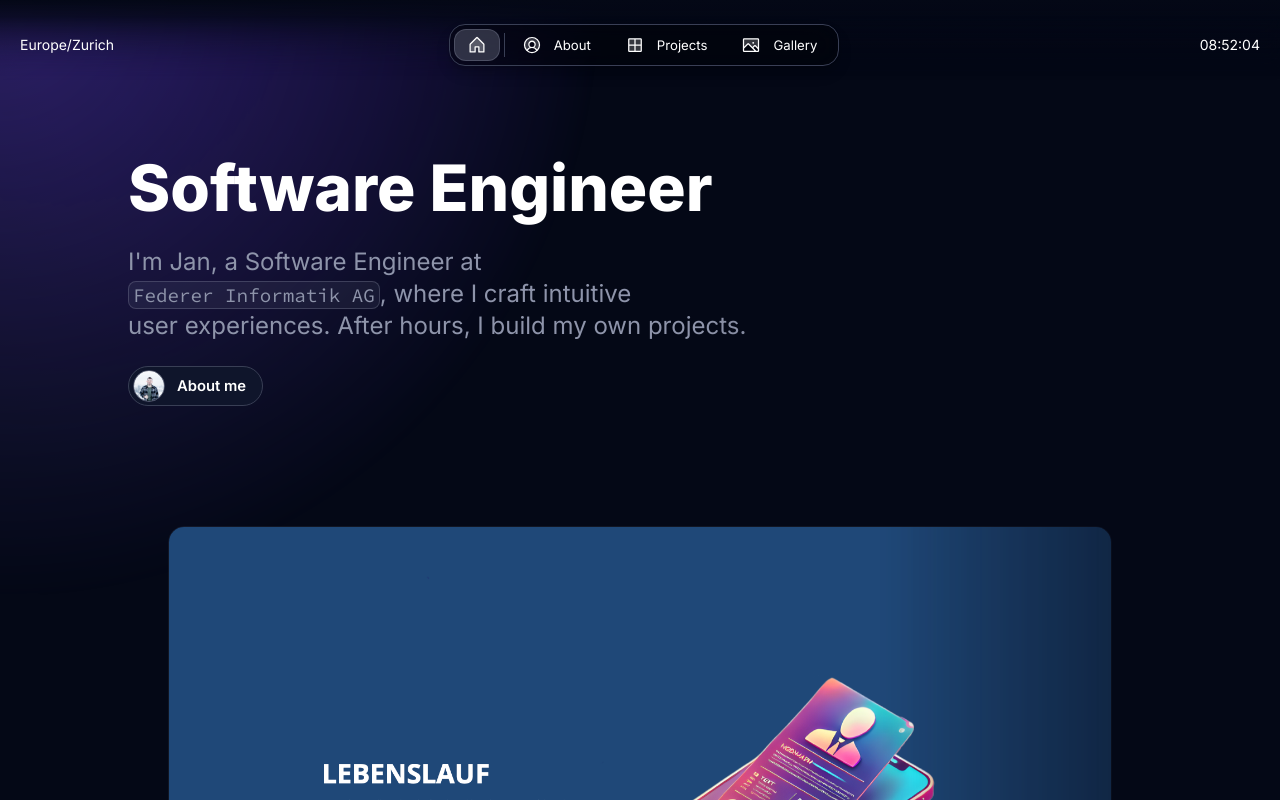
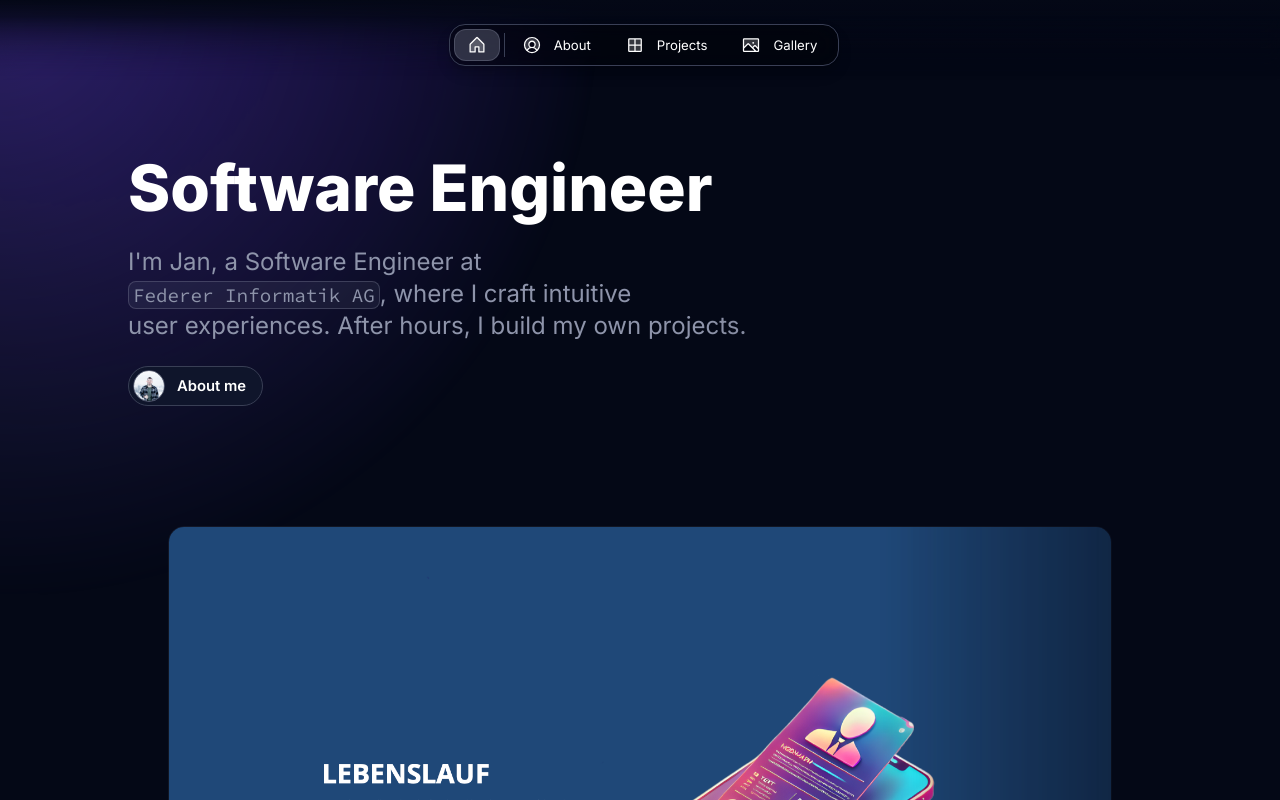
Before and after one commit to FEDIT-JE/portfolio-jan-eggenberger, a Next.js app: page / in a window 1280 px wide. Shown: the top 800 px of the page. Built offline with nearby package versions, Linux system fonts and the light colour scheme.

Commit message:
change visual

```diff
--- a/src/app/resources/config.js
+++ b/src/app/resources/config.js
@@ -63,8 +63,8 @@ const effects = {
 };
 
 const display = {
-  location: true,
-  time: true,
+  location: false,
+  time: false,
 };
 
 const mailchimp = {
--- a/src/app/resources/content.js
+++ b/src/app/resources/content.js
@@ -8,7 +8,7 @@ const person = {
   },
   role: "Software Engineer & Photographer",
   avatar: "/images/avatar.jpg",
-  location: "Europe/Zurich", // Expecting the IANA time zone identifier, e.g., 'Europe/Vienna'
+  location: "Switzerland | Argovia", // Expecting the IANA time zone identifier, e.g., 'Europe/Vienna'
   languages: ["German", "English"], // optional: Leave the array empty if you don't want to display languages
 };
 
```
Also changed, not shown: src/app/about/page.tsx (line endings or trailing spaces).
